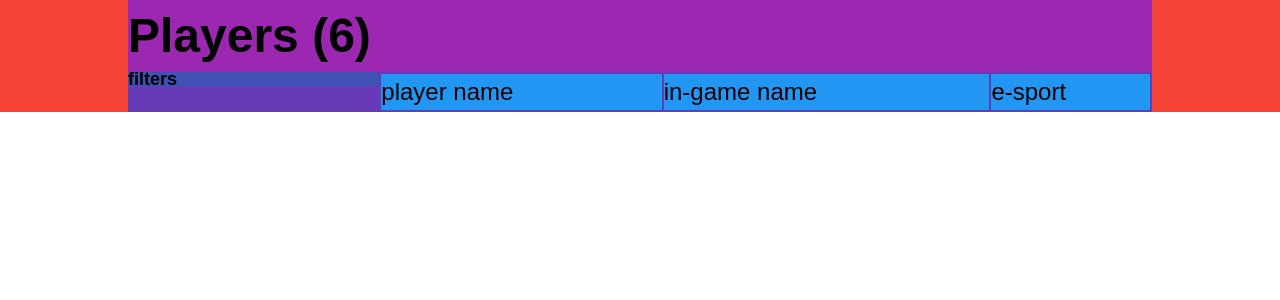
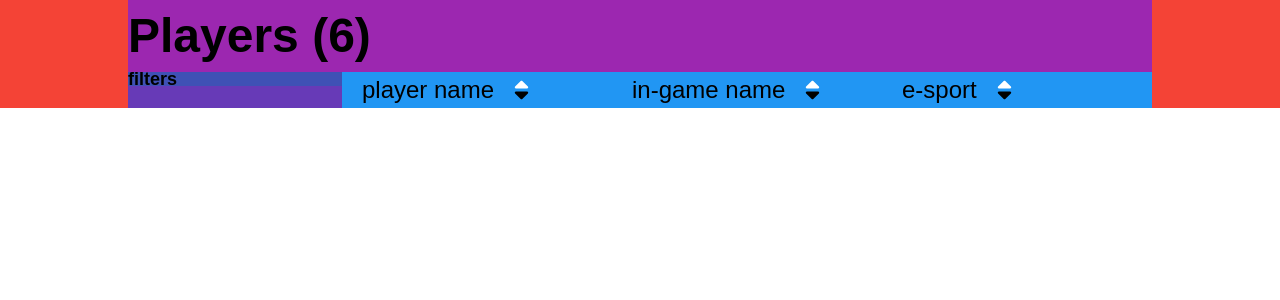
Before and after one commit to namanavasthi/react-tables, a React (Vite) app: page / in a window 1280 px wide. Shown: the top 300 px of the page. Built offline with nearby package versions, Linux system fonts and the light colour scheme.

Commit message:
added fa icons to project, and to the header

```diff
--- a/package.json
+++ b/package.json
@@ -35,6 +35,9 @@
     "prettier": "^1.17.1"
   },
   "dependencies": {
+    "@fortawesome/fontawesome-svg-core": "^1.2.19",
+    "@fortawesome/free-solid-svg-icons": "^5.9.0",
+    "@fortawesome/react-fontawesome": "^0.1.4",
     "lodash": "^4.17.11",
     "react": "^16.8.6",
     "react-dom": "^16.8.6"
--- a/src/components/Controller/Controller.jsx
+++ b/src/components/Controller/Controller.jsx
@@ -18,7 +18,7 @@ export default class Controller extends Component {
     data: [],
     currData: [],
     columnToSort: "",
-    sortDirection: "asc"
+    sortDirection: "desc"
   };
 
   componentDidMount() {
@@ -34,7 +34,7 @@ export default class Controller extends Component {
       sortDirection:
         this.state.columnToSort === headingProp
           ? mapInvertDirection[this.state.sortDirection]
-          : "desc",
+          : "asc",
       currData: orderBy(
         this.state.currData,
         headingProp,
@@ -44,7 +44,7 @@ export default class Controller extends Component {
   };
 
   render() {
-    const { data, currData } = this.state;
+    const { data, currData, sortDirection } = this.state;
     return (
       <div className="controller">
         <h1 className="controller__title">
@@ -53,7 +53,11 @@ export default class Controller extends Component {
         </h1>
         <div className="controller__grid">
           <Filters />
-          <Table headings={data.headings} handleSort={this.handleSort} />
+          <Table
+            headings={data.headings}
+            handleSort={this.handleSort}
+            sortDirection={sortDirection}
+          />
           {console.log(currData)}
         </div>
       </div>
--- a/src/components/Headings/Headings.css
+++ b/src/components/Headings/Headings.css
@@ -1,6 +1,25 @@
+tr {
+  flex-grow: 1;
+  display: flex;
+}
+
 .heading {
-  flex-grow: 1;
+  flex: 1;
   font-size: 2em;
   line-height: 1.5em;
   background-color: #2196f3;
 }
+
+.heading__button {
+  position: relative;
+}
+
+.heading__button-text {
+  padding: 0 20px;
+}
+
+.heading__button > svg {
+  top: 50%;
+  position: absolute;
+  transform: translateY(-50%);
+}
--- a/src/components/Headings/Headings.jsx
+++ b/src/components/Headings/Headings.jsx
@@ -1,10 +1,11 @@
 import React from "react";
+import { FontAwesomeIcon } from "@fortawesome/react-fontawesome";
+import { faSortUp, faSortDown } from "@fortawesome/free-solid-svg-icons";
 
 import "./Headings.css";
 
 export default function Headings(props) {
-  const { headings, handleSort } = props;
-
+  const { headings, handleSort, sortDirection } = props;
   if (headings) {
     return (
       <tr>
@@ -14,7 +15,16 @@ export default function Headings(props) {
               className="heading__button button"
               onClick={() => handleSort(heading.prop)}
             >
-              {heading.name}
+              <span className="heading__button-text">{heading.name}</span>
+
+              <FontAwesomeIcon
+                icon={faSortUp}
+                color={sortDirection === "asc" ? "black" : "white"}
+              />
+              <FontAwesomeIcon
+                icon={faSortDown}
+                color={sortDirection !== "asc" ? "black" : "white"}
+              />
             </button>
           </td>
         ))}
--- a/src/components/Table/Table.css
+++ b/src/components/Table/Table.css
@@ -1,3 +1,8 @@
 .table {
   flex-grow: 4;
+  display: flex;
 }
+
+thead {
+  flex-grow: 1;
+}
--- a/src/components/Table/Table.jsx
+++ b/src/components/Table/Table.jsx
@@ -5,11 +5,15 @@ import "./Table.css";
 import Headings from "../Headings/Headings.jsx";
 
 export default function Table(props) {
-  const { headings, handleSort } = props;
+  const { headings, handleSort, sortDirection } = props;
   return (
     <table className="table">
       <thead>
-        <Headings headings={headings} handleSort={handleSort} />
+        <Headings
+          headings={headings}
+          handleSort={handleSort}
+          sortDirection={sortDirection}
+        />
       </thead>
     </table>
   );
```
Also changed, not shown: 1 other file (tests, documents, lock files or other folders).
